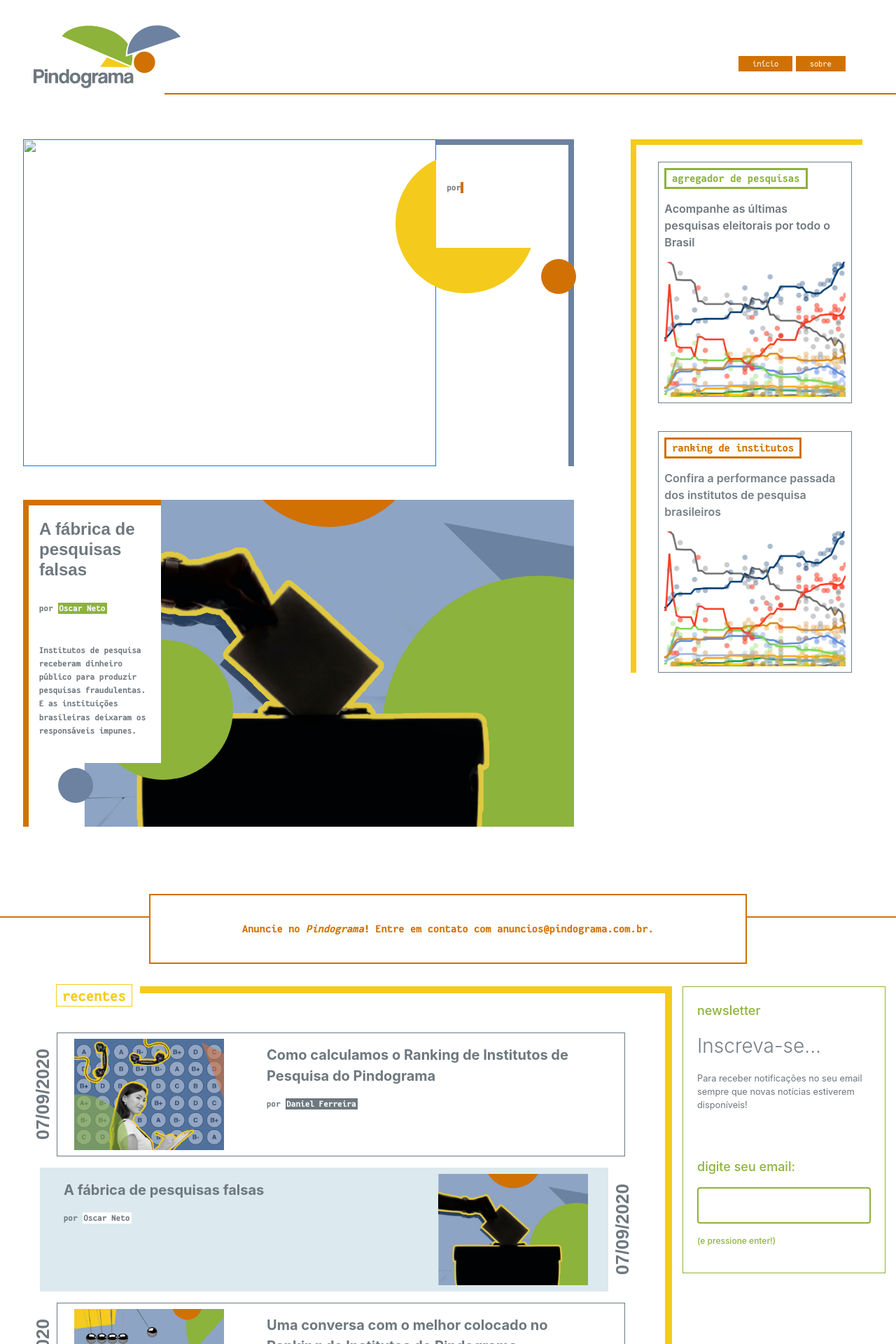
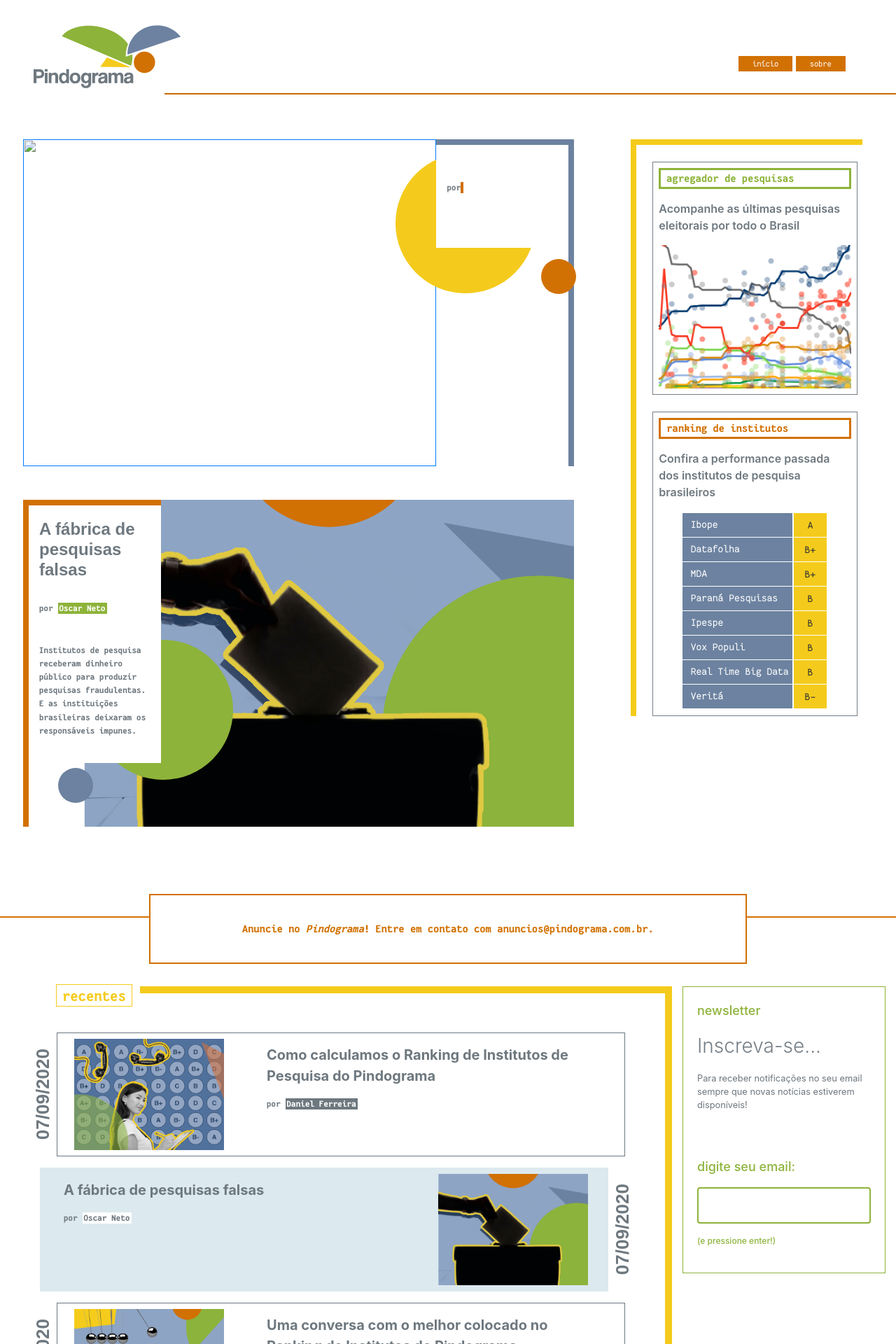
Before and after one commit to pindograma/pindograma.github.io, a Jekyll site: the page built from index.markdown, in a window 1280 px wide. Shown: the top 1920 px of the page at 70% size. Built offline with Jekyll 4.4.1, drawn with Linux system fonts in a browser that asks for light colours.

Commit message:
website: properly add fixed graphs

```diff
--- /dev/null
+++ b/_includes/ranking-table.html
@@ -0,0 +1,370 @@
+<style>
+#lgmtmnizya .gt_table {
+  display: table;
+  border-collapse: collapse;
+  margin-left: auto;
+  margin-right: auto;
+  color: #333333;
+  font-size: 16px;
+  font-weight: normal;
+  font-style: normal;
+  background-color: #FFFFFF;
+  width: auto;
+  border-top-style: solid;
+  border-top-width: 0px;
+  border-top-color: #ffffff;
+  border-right-style: none;
+  border-right-width: 2px;
+  border-right-color: #D3D3D3;
+  border-bottom-style: solid;
+  border-bottom-width: 2px;
+  border-bottom-color: #A8A8A8;
+  border-left-style: none;
+  border-left-width: 2px;
+  border-left-color: #D3D3D3;
+}
+
+#lgmtmnizya .gt_heading {
+  background-color: #FFFFFF;
+  text-align: center;
+  border-bottom-color: #FFFFFF;
+  border-left-style: none;
+  border-left-width: 1px;
+  border-left-color: #D3D3D3;
+  border-right-style: none;
+  border-right-width: 1px;
+  border-right-color: #D3D3D3;
+}
+
+#lgmtmnizya .gt_title {
+  color: #333333;
+  font-size: 125%;
+  font-weight: initial;
+  padding-top: 4px;
+  padding-bottom: 4px;
+  border-bottom-color: #FFFFFF;
+  border-bottom-width: 0;
+}
+
+#lgmtmnizya .gt_subtitle {
+  color: #333333;
+  font-size: 85%;
+  font-weight: initial;
+  padding-top: 0;
+  padding-bottom: 4px;
+  border-top-color: #FFFFFF;
+  border-top-width: 0;
+}
+
+#lgmtmnizya .gt_bottom_border {
+  border-bottom-style: #ffffff;
+  border-bottom-width: 2px;
+  border-bottom-color: #D3D3D3;
+}
+
+#lgmtmnizya .gt_col_headings {
+  border-top-style: solid;
+  border-top-width: 2px;
+  border-top-color: #ffffff;
+  border-bottom-style: solid;
+  border-bottom-width: 2px;
+  border-bottom-color: #ffffff;
+  border-left-style: none;
+  border-left-width: 1px;
+  border-left-color: #D3D3D3;
+  border-right-style: none;
+  border-right-width: 1px;
+  border-right-color: #D3D3D3;
+}
+
+#lgmtmnizya .gt_col_heading {
+  color: #FFFFFF;
+  background-color: #d27103;
+  font-size: 100%;
+  font-weight: normal;
+  text-transform: inherit;
+  border-left-style: none;
+  border-left-width: 1px;
+  border-left-color: #D3D3D3;
+  border-right-style: none;
+  border-right-width: 1px;
+  border-right-color: #D3D3D3;
+  vertical-align: bottom;
+  padding-top: 5px;
+  padding-bottom: 6px;
+  padding-left: 5px;
+  padding-right: 5px;
+  overflow-x: hidden;
+}
+
+#lgmtmnizya .gt_column_spanner_outer {
+  color: #FFFFFF;
+  background-color: #d27103;
+  font-size: 100%;
+  font-weight: normal;
+  text-transform: inherit;
+  padding-top: 0;
+  padding-bottom: 0;
+  padding-left: 4px;
+  padding-right: 4px;
+}
+
+#lgmtmnizya .gt_column_spanner_outer:first-child {
+  padding-left: 0;
+}
+
+#lgmtmnizya .gt_column_spanner_outer:last-child {
+  padding-right: 0;
+}
+
+#lgmtmnizya .gt_column_spanner {
+  border-bottom-style: solid;
+  border-bottom-width: 2px;
+  border-bottom-color: #ffffff;
+  vertical-align: bottom;
+  padding-top: 5px;
+  padding-bottom: 6px;
+  overflow-x: hidden;
+  display: inline-block;
+  width: 100%;
+}
+
+#lgmtmnizya .gt_group_heading {
+  padding: 8px;
+  color: #333333;
+  background-color: #FFFFFF;
+  font-size: 100%;
+  font-weight: initial;
+  text-transform: inherit;
+  border-top-style: solid;
+  border-top-width: 2px;
+  border-top-color: #D3D3D3;
+  border-bottom-style: solid;
+  border-bottom-width: 2px;
+  border-bottom-color: #D3D3D3;
+  border-left-style: none;
+  border-left-width: 1px;
+  border-left-color: #D3D3D3;
+  border-right-style: none;
+  border-right-width: 1px;
+  border-right-color: #D3D3D3;
+  vertical-align: middle;
+}
+
+#lgmtmnizya .gt_empty_group_heading {
+  padding: 0.5px;
+  color: #333333;
+  background-color: #FFFFFF;
+  font-size: 100%;
+  font-weight: initial;
+  border-top-style: solid;
+  border-top-width: 2px;
+  border-top-color: #D3D3D3;
+  border-bottom-style: solid;
+  border-bottom-width: 2px;
+  border-bottom-color: #D3D3D3;
+  vertical-align: middle;
+}
+
+#lgmtmnizya .gt_from_md > :first-child {
+  margin-top: 0;
+}
+
+#lgmtmnizya .gt_from_md > :last-child {
+  margin-bottom: 0;
+}
+
+#lgmtmnizya .gt_row {
+  padding-top: 8px;
+  padding-bottom: 8px;
+  padding-left: 5px;
+  padding-right: 5px;
+  margin: 10px;
+  border-top-style: solid;
+  border-top-width: 1px;
+  border-top-color: #ffffff;
+  border-left-style: none;
+  border-left-width: 2px;
+  border-left-color: #ffffff;
+  border-right-style: none;
+  border-right-width: 2px;
+  border-right-color: #ffffff;
+  vertical-align: middle;
+  overflow-x: hidden;
+}
+
+#lgmtmnizya .gt_stub {
+  color: #FFFFFF;
+  background-color: #6c82a0;
+  font-size: 100%;
+  font-weight: initial;
+  text-transform: inherit;
+  border-right-style: solid;
+  border-right-width: 2px;
+  border-right-color: #ffffff;
+  padding-left: 12px;
+}
+
+#lgmtmnizya .gt_summary_row {
+  color: #333333;
+  background-color: #FFFFFF;
+  text-transform: inherit;
+  padding-top: 8px;
+  padding-bottom: 8px;
+  padding-left: 5px;
+  padding-right: 5px;
+}
+
+#lgmtmnizya .gt_first_summary_row {
+  padding-top: 8px;
+  padding-bottom: 8px;
+  padding-left: 5px;
+  padding-right: 5px;
+  border-top-style: solid;
+  border-top-width: 2px;
+  border-top-color: #D3D3D3;
+}
+
+#lgmtmnizya .gt_grand_summary_row {
+  color: #333333;
+  background-color: #FFFFFF;
+  text-transform: inherit;
+  padding-top: 8px;
+  padding-bottom: 8px;
+  padding-left: 5px;
+  padding-right: 5px;
+}
+
+#lgmtmnizya .gt_first_grand_summary_row {
+  padding-top: 8px;
+  padding-bottom: 8px;
+  padding-left: 5px;
+  padding-right: 5px;
+  border-top-style: double;
+  border-top-width: 6px;
+  border-top-color: #D3D3D3;
+}
+
+#lgmtmnizya .gt_striped {
+  background-color: rgba(128, 128, 128, 0.05);
+}
+
+#lgmtmnizya .gt_table_body {
+  border-top-style: solid;
+  border-top-width: 2px;
+  border-top-color: #ffffff;
+  border-bottom-style: solid;
+  border-bottom-width: 2px;
+  border-bottom-color: #ffffff;
+}
+
+#lgmtmnizya .gt_footnotes {
+  color: #333333;
+  background-color: #FFFFFF;
+  border-bottom-style: none;
+  border-bottom-width: 2px;
+  border-bottom-color: #D3D3D3;
+  border-left-style: none;
+  border-left-width: 2px;
+  border-left-color: #D3D3D3;
+  border-right-style: none;
+  border-right-width: 2px;
+  border-right-color: #D3D3D3;
+}
+
+#lgmtmnizya .gt_footnote {
+  margin: 0px;
+  font-size: 90%;
+  padding: 4px;
+}
+
+#lgmtmnizya .gt_sourcenotes {
+  color: #333333;
+  background-color: #FFFFFF;
+  border-bottom-style: none;
+  border-bottom-width: 2px;
+  border-bottom-color: #D3D3D3;
+  border-left-style: none;
+  border-left-width: 2px;
+  border-left-color: #D3D3D3;
+  border-right-style: none;
+  border-right-width: 2px;
+  border-right-color: #D3D3D3;
+}
+
+#lgmtmnizya .gt_sourcenote {
+  font-size: 90%;
+  padding: 4px;
+}
+
+#lgmtmnizya .gt_left {
+  text-align: left;
+}
+
+#lgmtmnizya .gt_center {
+  text-align: center;
+}
+
+#lgmtmnizya .gt_right {
+  text-align: right;
+  font-variant-numeric: tabular-nums;
+}
+
+#lgmtmnizya .gt_font_normal {
+  font-weight: normal;
+}
+
+#lgmtmnizya .gt_font_bold {
+  font-weight: bold;
+}
+
+#lgmtmnizya .gt_font_italic {
+  font-style: italic;
+}
+
+#lgmtmnizya .gt_super {
+  font-size: 65%;
+}
+
+#lgmtmnizya .gt_footnote_marks {
+  font-style: italic;
+  font-size: 65%;
+}
+</style>
+
+<div id="lgmtmnizya" style="width:100%;"><table class="gt_table">
+  <tbody class="gt_table_body">
+    <tr>
+      <td class="gt_row gt_left gt_stub" style="font-family: &#39;Fantasque Sans Mono&#39;; font-size: 15px;">Ibope</td>
+      <td class="gt_row gt_center" style="font-family: Fantasque Sans Mono; font-size: 15px; background-color: #F4CB1C; border-left-width: 1.5px; border-left-style: solid; border-left-color: #ffffff; border-right-width: 1.5px; border-right-style: solid; border-right-color: #ffffff;">⠀A⠀</td>
+    </tr>
+    <tr>
+      <td class="gt_row gt_left gt_stub" style="font-family: &#39;Fantasque Sans Mono&#39;; font-size: 15px;">Datafolha</td>
+      <td class="gt_row gt_center" style="font-family: Fantasque Sans Mono; font-size: 15px; background-color: #F4CB1C; border-left-width: 1.5px; border-left-style: solid; border-left-color: #ffffff; border-right-width: 1.5px; border-right-style: solid; border-right-color: #ffffff;">⠀B+⠀</td>
+    </tr>
+    <tr>
+      <td class="gt_row gt_left gt_stub" style="font-family: &#39;Fantasque Sans Mono&#39;; font-size: 15px;">MDA</td>
+      <td class="gt_row gt_center" style="font-family: Fantasque Sans Mono; font-size: 15px; background-color: #F4CB1C; border-left-width: 1.5px; border-left-style: solid; border-left-color: #ffffff; border-right-width: 1.5px; border-right-style: solid; border-right-color: #ffffff;">⠀B+⠀</td>
+    </tr>
+    <tr>
+      <td class="gt_row gt_left gt_stub" style="font-family: &#39;Fantasque Sans Mono&#39;; font-size: 15px;">Paraná Pesquisas</td>
+      <td class="gt_row gt_center" style="font-family: Fantasque Sans Mono; font-size: 15px; background-color: #F4CB1C; border-left-width: 1.5px; border-left-style: solid; border-left-color: #ffffff; border-right-width: 1.5px; border-right-style: solid; border-right-color: #ffffff;">⠀B⠀</td>
+    </tr>
+    <tr>
+      <td class="gt_row gt_left gt_stub" style="font-family: &#39;Fantasque Sans Mono&#39;; font-size: 15px;">Ipespe</td>
+      <td class="gt_row gt_center" style="font-family: Fantasque Sans Mono; font-size: 15px; background-color: #F4CB1C; border-left-width: 1.5px; border-left-style: solid; border-left-color: #ffffff; border-right-width: 1.5px; border-right-style: solid; border-right-color: #ffffff;">⠀B⠀</td>
+    </tr>
+    <tr>
+      <td class="gt_row gt_left gt_stub" style="font-family: &#39;Fantasque Sans Mono&#39;; font-size: 15px;">Vox Populi</td>
+      <td class="gt_row gt_center" style="font-family: Fantasque Sans Mono; font-size: 15px; background-color: #F4CB1C; border-left-width: 1.5px; border-left-style: solid; border-left-color: #ffffff; border-right-width: 1.5px; border-right-style: solid; border-right-color: #ffffff;">⠀B⠀</td>
+    </tr>
+    <tr>
+      <td class="gt_row gt_left gt_stub" style="font-family: &#39;Fantasque Sans Mono&#39;; font-size: 15px;">Real Time Big Data</td>
+      <td class="gt_row gt_center" style="font-family: Fantasque Sans Mono; font-size: 15px; background-color: #F4CB1C; border-left-width: 1.5px; border-left-style: solid; border-left-color: #ffffff; border-right-width: 1.5px; border-right-style: solid; border-right-color: #ffffff;">⠀B⠀</td>
+    </tr>
+    <tr>
+      <td class="gt_row gt_left gt_stub" style="font-family: &#39;Fantasque Sans Mono&#39;; font-size: 15px;">Veritá</td>
+      <td class="gt_row gt_center" style="font-family: Fantasque Sans Mono; font-size: 15px; background-color: #F4CB1C; border-left-width: 1.5px; border-left-style: solid; border-left-color: #ffffff; border-right-width: 1.5px; border-right-style: solid; border-right-color: #ffffff;">⠀B-⠀</td>
+    </tr>
+  </tbody>
+</table></div>
--- a/_layouts/postlist.html
+++ b/_layouts/postlist.html
@@ -78,43 +78,49 @@
 
       <div class="col-12 col-lg-6 col-xl-4 mx-0 mx-sm-2 mx-md-0 p-0 px-md-5">
         <!-- Desktop Graphics -->
-        <div class="d-none d-md-block fixed-cards">
-          <div class="col-12 mx-2">
-            <div class="row mx-2 pt-4 graphics">
-              <div class="col-12 card m-0 p-0">
-                <a class="d-block card-body p-2" href="https://pindograma.shinyapps.io/agregador">
-                  <p class="underauthor green px-2 graph-heading-green">agregador de pesquisas</p>
-                  <p class="darkgray">Acompanhe as últimas pesquisas eleitorais por todo o Brasil</p>
+        <div class="d-none d-md-flex d-lg-block fixed-cards">
+          <div class="col-md-6 col-lg-12 mx-2 pt-4">
+            <div class="card m-0 p-0 gr-card">
+              <a class="d-flex card-body p-2 text-decoration-none gr-container" href="https://pindograma.shinyapps.io/agregador">
+                <p class="underauthor green px-2 graph-heading-green">agregador de pesquisas</p>
+                <p class="darkgray">Acompanhe as últimas pesquisas eleitorais por todo o Brasil</p>
+                <div class="gr-image">
                   <img src="/assets/images/agregador-raw.png" class="graph-image" />
                 </div>
               </a>
             </div>
+          </div>
 
-            <div class="row mx-2 pt-4 graphics">
-              <div class="col-12 card m-0 p-0">
-                <div class="card-body p-2">
-                  <p class="underauthor orange px-2 graph-heading-orange">ranking de institutos</p>
-                  <p>Confira a performance passada dos institutos de pesquisa brasileiros</p>
-                  <img src="/assets/images/agregador-raw.png" class="graph-image" />
+          <div class="col-md-6 col-lg-12 mx-2 pt-4">
+            <div class="card m-0 p-0 gr-card">
+              <a class="d-flex card-body p-2 text-decoration-none gr-container" href="/ranking.html">
+                <p class="underauthor orange px-2 graph-heading-orange">ranking de institutos</p>
+                <p class="darkgray">Confira a performance passada dos institutos de pesquisa brasileiros</p>
+                <div class="gr-image">
+                  {% include ranking-table.html %}
                 </div>
-              </div>
+              </a>
             </div>
           </div>
         </div>
 
         <!-- Mobile Graphics -->
         <div class="d-block d-md-none">
-          <div class="row w-100 graphics">
+          <div class="w-100">
             <div class="col-12 card m-0 p-0">
-              <div class="card-body p-0">
-                <iframe src="https://blank.org"></iframe>
-              </div>
+              <a class="d-block card-body p-2 text-decoration-none" href="https://pindograma.shinyapps.io/agregador">
+                <p class="underauthor green px-2 graph-heading-green">agregador de pesquisas</p>
+                <p class="darkgray">Acompanhe as últimas pesquisas eleitorais por todo o Brasil</p>
+                <img src="/assets/images/agregador-raw.png" class="graph-image" />
+              </a>
             </div>
 
             <div class="col-12 card m-0 p-0">
-              <div class="card-body p-0">
-                <iframe src="https://blank.org"></iframe>
-              </div>
+              <a class="d-block card-body p-2 text-decoration-none" href="/ranking.html">
+                <p class="underauthor orange px-2 graph-heading-orange">ranking de institutos</p>
+                <p class="darkgray">Confira a performance passada dos institutos de pesquisa brasileiros</p>
+                {% include ranking-table.html %}
+              </a>
             </div>
           </div>
         </div>
--- a/assets/css/theme.css
+++ b/assets/css/theme.css
@@ -1,4 +1,8 @@
 /* (c) 2020 CincoNoveSeis Jornalismo Ltda. All rights reserved. */
+
+.text-decoration-none {
+  text-decoration: none !important;
+}
 
 .text-align-center {
   text-align: center;
@@ -20,6 +24,24 @@
 
 .card {
   border-radius: 0 !important;
+}
+
+.gr-container {
+  flex-direction: column;
+}
+
+@media (max-width: 992px) {
+  .gr-card {
+    height: 100%;
+  }
+}
+
+.gr-image {
+  flex-grow: 1;
+
+  display: flex;
+  flex-direction: row;
+  align-items: center;
 }
 
 .input-orange {
```
Also changed, not shown: assets/images/default-cover.png.
